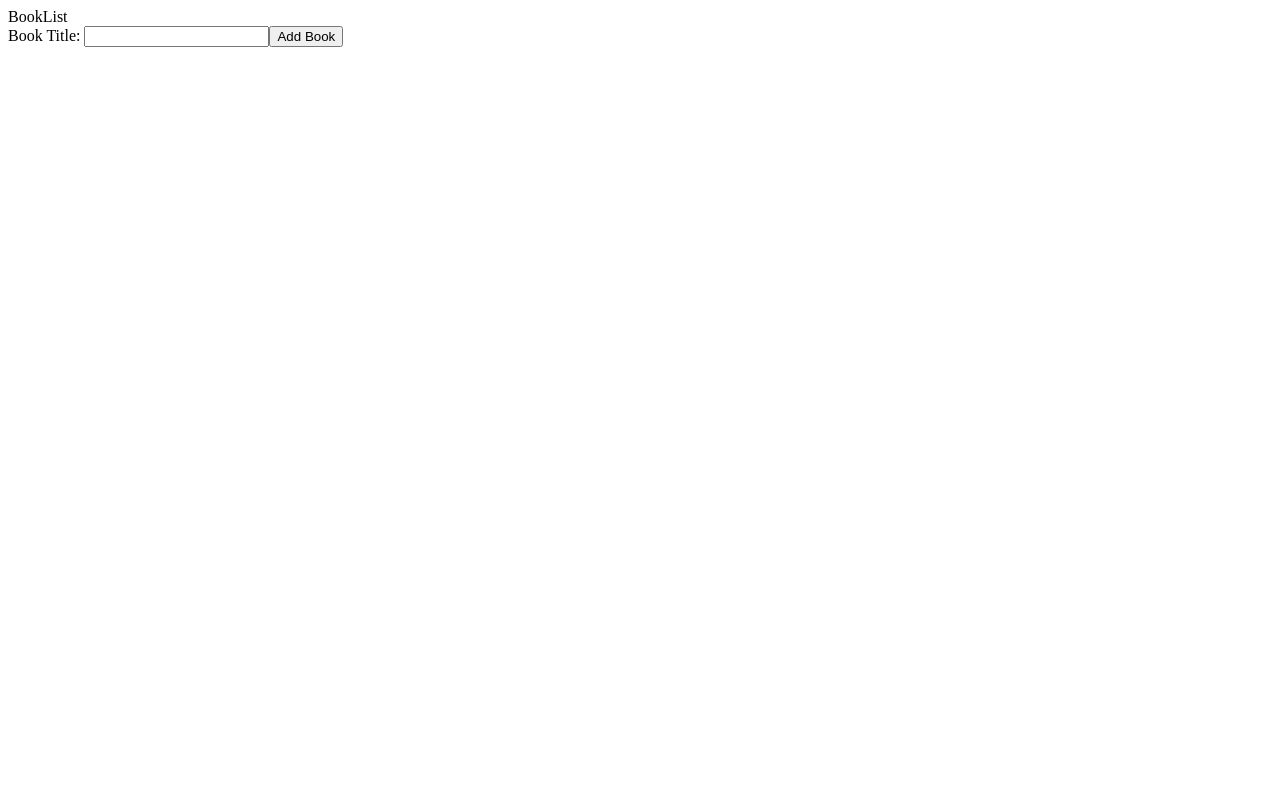
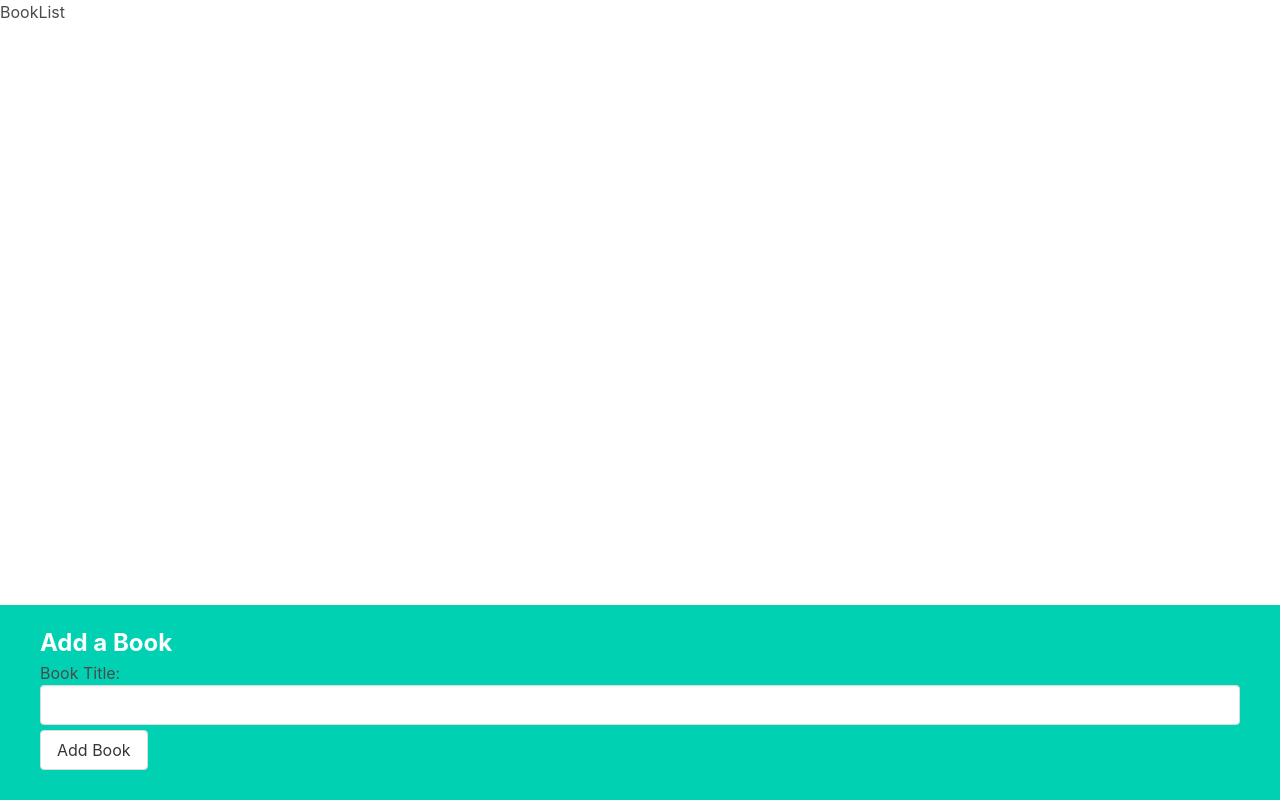
Before and after one commit to samuelmbp/books, a React (Create React App) app: page / in a window 1280 px wide. Built offline with nearby package versions, Linux system fonts and the light colour scheme.

Commit message:
Styled BookCreate component

```diff
--- a/src/components/BookCreate.jsx
+++ b/src/components/BookCreate.jsx
@@ -14,15 +14,17 @@ function BookCreate({ onCreate }) {
  }
 
 	return (
-		<div>
+		<div className='book-create'>
+			<h3>Add a Book</h3>
 			<form onSubmit={handleSubmit}>
 				<label>Book Title: </label>
 				<input
+					className='input'
 					type="text"
 					value={title}
 					onChange={handleChange}
 				/>
-				<button onSubmit={handleSubmit}>Add Book</button>
+				<button className='button'>Add Book</button>
 			</form>
 		</div>
 	)
--- a/src/index.js
+++ b/src/index.js
@@ -1,6 +1,7 @@
 import React from 'react';
 import ReactDOM from 'react-dom/client';
 import App from './App';
+import './index.css';
 
 const el = document.getElementById('root');
 const root = ReactDOM.createRoot(el);
```
